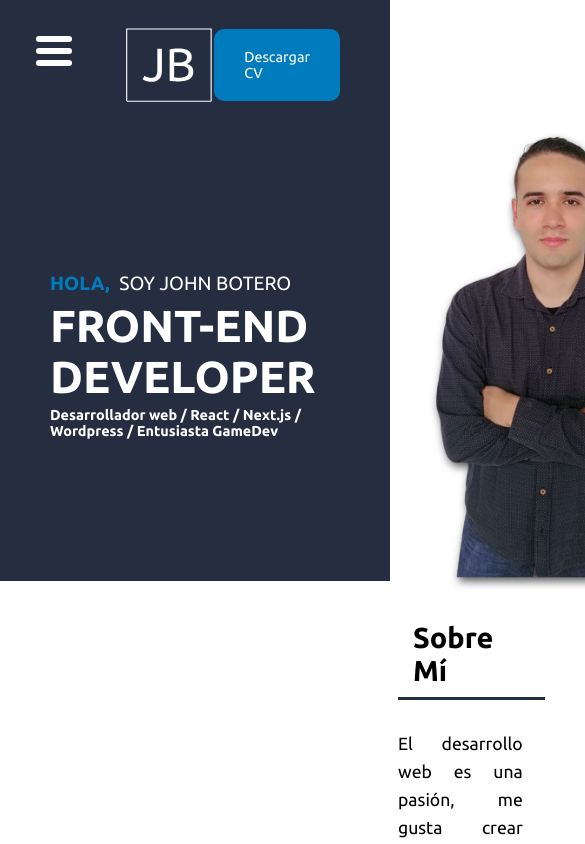
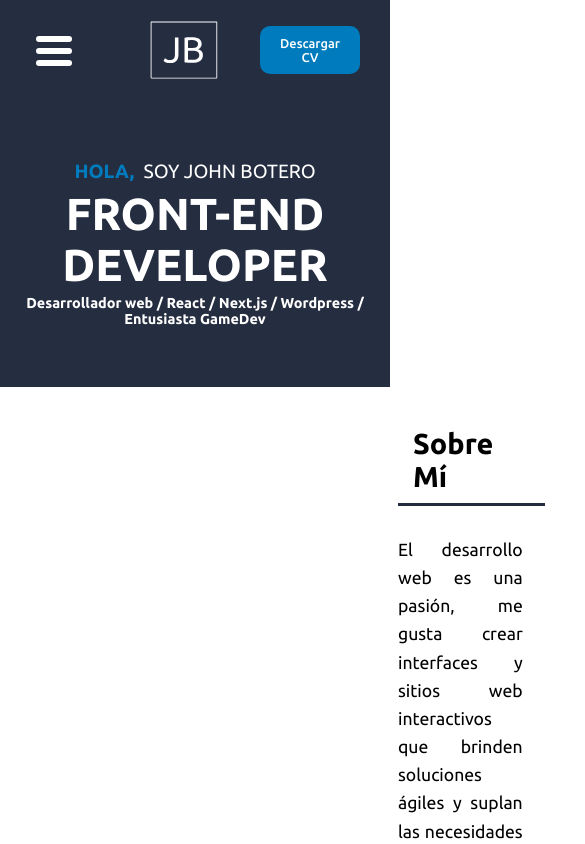
Before and after one commit to Johndev85/personal-portfolio, a Next.js app: page / in a window 390 px wide. Shown: the top 844 px of the page, 585 px wide, since content can reach past the window. Built offline with nearby package versions, Linux system fonts and the light colour scheme.

Commit message:
header, hero responsive upgrade, added cv link

```diff
--- a/components/Header.jsx
+++ b/components/Header.jsx
@@ -34,8 +34,14 @@ function Header() {
                         </li>
                     </ul>
                 </nav>
-                <Link href="#">
-                    <a className={styles.header__cv}>Descargar CV</a>
+                <Link href="/cv/John_Botero-CV.pdf">
+                    <a
+                        className={styles.header__cv}
+                        download="John Botero-CV.pdf"
+                        target="_blank"
+                    >
+                        Descargar CV
+                    </a>
                 </Link>
             </div>
         </header>
--- a/components/MenuList.jsx
+++ b/components/MenuList.jsx
@@ -78,7 +78,7 @@ const MenuStyles = {
 function MenuList() {
     return (
         <>
-            <Menu styles={MenuStyles}>
+            <Menu className={styles.menulist} styles={MenuStyles}>
                 <ul>
                     <li>
                         <Link href="#aboutme">
--- a/components/styles/header.module.scss
+++ b/components/styles/header.module.scss
@@ -17,6 +17,7 @@
     }
     &__menu {
         display: flex;
+        justify-content: center;
         align-items: center;
         & ul {
             display: flex;
@@ -75,9 +76,36 @@
             & nav {
                 display: none;
             }
-            &__cv {
-                grid-column: 3 / 4;
-            }
+        }
+        &__cv {
+            grid-column: 3 / 4;
+            place-self: right;
         }
     }
 }
+
+@media screen and (max-width: 414px) {
+    .header {
+        font-size: 0.9rem;
+        padding: 15px 30px;
+        &__top {
+            grid-column: 1 / 2;
+        }
+        & img {
+            width: 70px;
+            grid-column: 2 / 3;
+            place-self: center;
+            order: 0;
+        }
+        &__menu {
+            justify-content: flex-end;
+        }
+        &__cv {
+            padding: 10px 20px;
+            margin-left: 25px;
+            font-size: 0.8rem;
+            text-align: center;
+            font-weight: 500;
+        }
+    }
+}
--- a/components/styles/hero.module.scss
+++ b/components/styles/hero.module.scss
@@ -21,7 +21,7 @@
             color: $color-btn;
             font-weight: bold;
         }
-        p {
+        & p {
             font-size: 1.6rem;
         }
         & h1 {
@@ -71,3 +71,22 @@
         }
     }
 }
+
+@media screen and (max-width: 414px) {
+    .hero {
+        grid-template: 1fr / 1fr;
+        padding: 60px 20px;
+        &__titles {
+            padding: 0px;
+            align-items: center;
+            place-self: center;
+            & h1,
+            h2 {
+                text-align: center;
+            }
+        }
+        &__img {
+            display: none;
+        }
+    }
+}
--- a/components/styles/menuList.module.scss
+++ b/components/styles/menuList.module.scss
@@ -1,66 +1,76 @@
 @import "../../styles/variables";
-
+.bm-burger-button {
+    display: none;
+}
 .menulist {
     display: none;
 }
 
 @media screen and (max-width: 768px) {
+    .bm-burger-button {
+        display: initial;
+    }
+
     .menulist {
-        position: fixed;
-        z-index: 5;
-        top: 0;
-        left: 0;
-        position: fixed;
-        z-index: 5;
-        top: 0;
-        left: 0;
-        height: 100vh;
-        border: 1px solid red;
-        display: flex;
-        flex-direction: column;
-        justify-content: space-between;
-        background: #effffa;
-        text-align: left;
-        padding: 2rem;
-        transition: transform 0.3s ease-in-out;
-        & nav {
-            margin-top: 80px;
-            & ul {
-                & li {
-                    list-style: disc;
-                    padding-left: 5px;
-                    & a {
-                        font-size: 1.3rem;
-                        text-transform: uppercase;
-                        padding: 1.5rem 0;
-                        font-weight: 500;
-                        letter-spacing: 0.5rem;
-                        line-height: 260%;
-                        color: $color-primary;
-                        text-decoration: none;
-                        transition: color 0, 3s linear;
-                        &:hover {
-                            color: $color-btn;
-                        }
-                    }
-                }
-            }
-        }
+        display: initial;
     }
+
+    //     .menulist {
+    //         position: fixed;
+    //         z-index: 5;
+    //         top: 0;
+    //         left: 0;
+    //         position: fixed;
+    //         z-index: 5;
+    //         top: 0;
+    //         left: 0;
+    //         height: 100vh;
+    //         border: 1px solid red;
+    //         display: flex;
+    //         flex-direction: column;
+    //         justify-content: space-between;
+    //         background: #effffa;
+    //         text-align: left;
+    //         padding: 2rem;
+    //         transition: transform 0.3s ease-in-out;
+    //         & nav {
+    //             margin-top: 80px;
+    //             & ul {
+    //                 & li {
+    //                     list-style: disc;
+    //                     padding-left: 5px;
+    //                     & a {
+    //                         font-size: 1.3rem;
+    //                         text-transform: uppercase;
+    //                         padding: 1.5rem 0;
+    //                         font-weight: 500;
+    //                         letter-spacing: 0.5rem;
+    //                         line-height: 260%;
+    //                         color: $color-primary;
+    //                         text-decoration: none;
+    //                         transition: color 0, 3s linear;
+    //                         &:hover {
+    //                             color: $color-btn;
+    //                         }
+    //                     }
+    //                 }
+    //             }
+    //         }
+    //     }
+    // }
+
+    // @media screen and (max-width: 576px) {
+    //     .menu {
+    //         & nav {
+    //             width: 40%;
+    //             & ul {
+    //                 & li {
+    //                     & a {
+    //                         font-size: 1.5rem;
+    //                         text-align: center;
+    //                     }
+    //                 }
+    //             }
+    //         }
+    //     }
 }
-
-@media screen and (max-width: 576px) {
-    .menu {
-        & nav {
-            width: 40%;
-            & ul {
-                & li {
-                    & a {
-                        font-size: 1.5rem;
-                        text-align: center;
-                    }
-                }
-            }
-        }
-    }
-}
```
Also changed, not shown: 1 other file (tests, documents, lock files or other folders).
